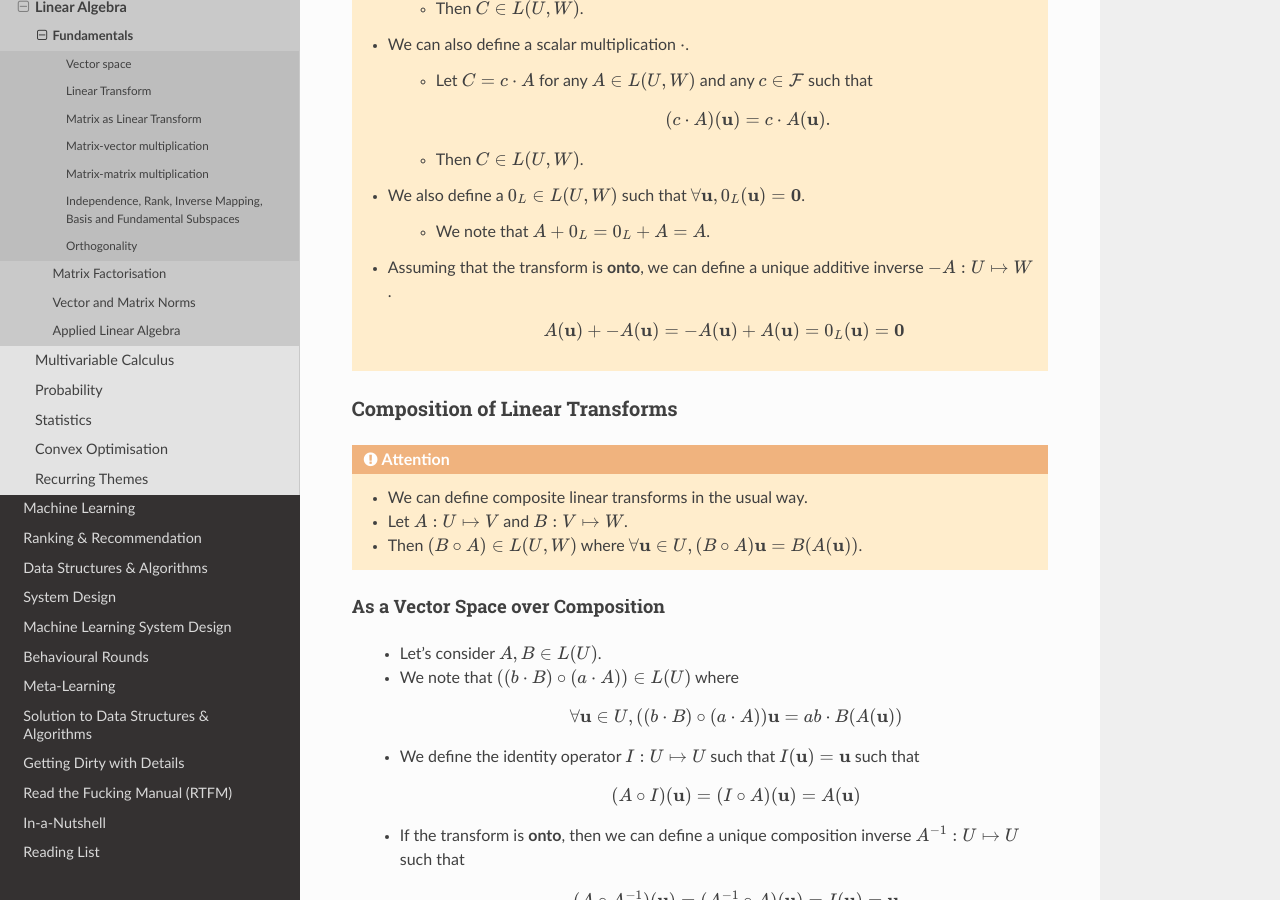
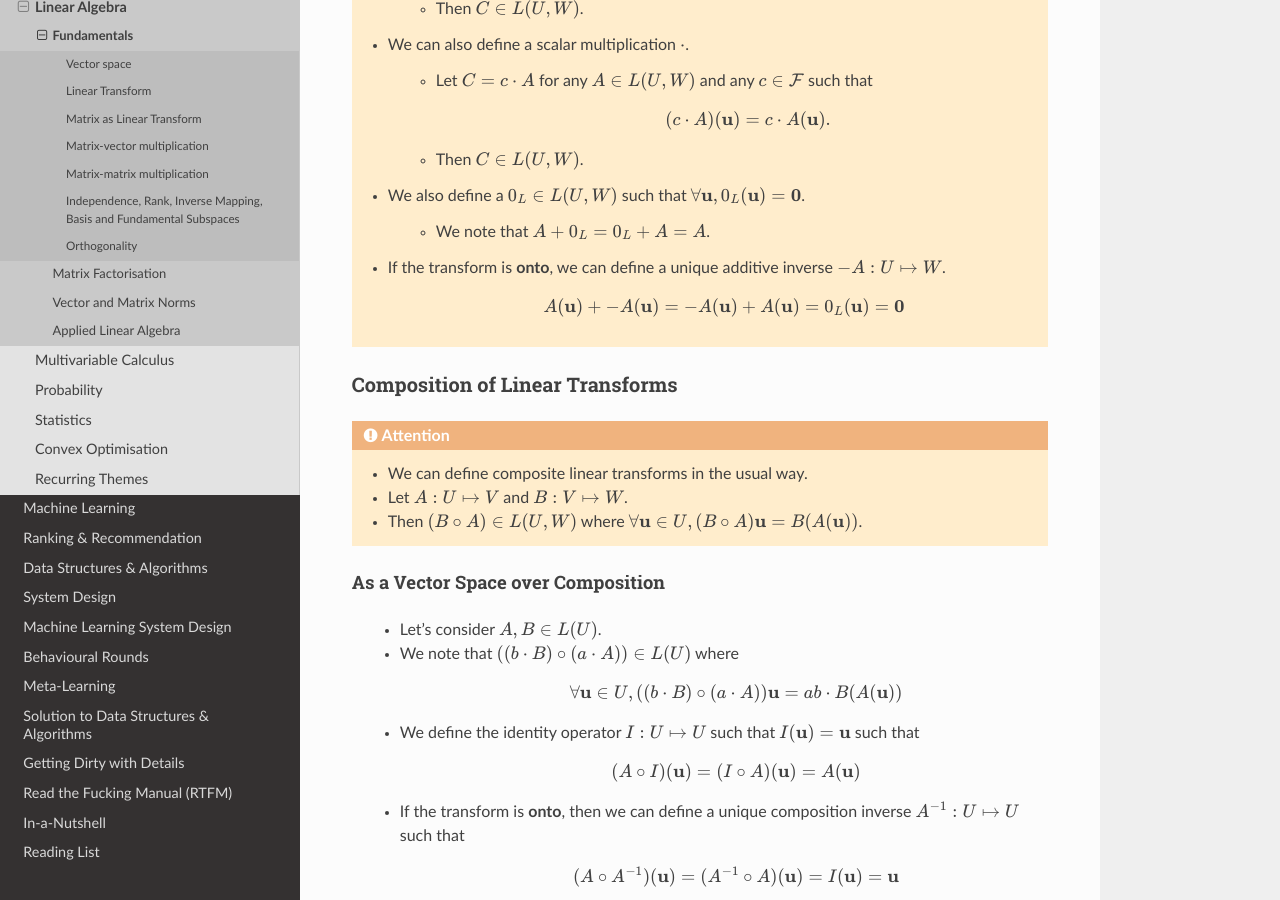
Before and after one commit to uselesstechjunks/leetcode, a Sphinx documentation site: the page built from docs/source/math/linalg/funda.rst, in a window 1280 px wide and 900 px high, scrolled down 1754 px. Built offline with Sphinx 7.4.7 and the Read the Docs theme 2.0.0, drawn with Linux system fonts in a browser that asks for light colours.

Commit message:
Update funda.rst

```diff
--- a/docs/source/math/linalg/funda.rst
+++ b/docs/source/math/linalg/funda.rst
@@ -69,7 +69,7 @@ As a Vector Space over Addition
 	* We also define a :math:`0_L\in L(U,W)` such that :math:`\forall \mathbf{u}, 0_L(\mathbf{u})=\mathbf{0}`.
 
 		* We note that :math:`A+0_L=0_L+A=A`.
-	* Assuming that the transform is **onto**, we can define a unique additive inverse :math:`-A:U\mapsto W`.
+	* If the transform is **onto**, we can define a unique additive inverse :math:`-A:U\mapsto W`.
 
 		.. math:: A(\mathbf{u})+-A(\mathbf{u})=-A(\mathbf{u})+A(\mathbf{u})=0_L(\mathbf{u})=\mathbf{0}
 
```
